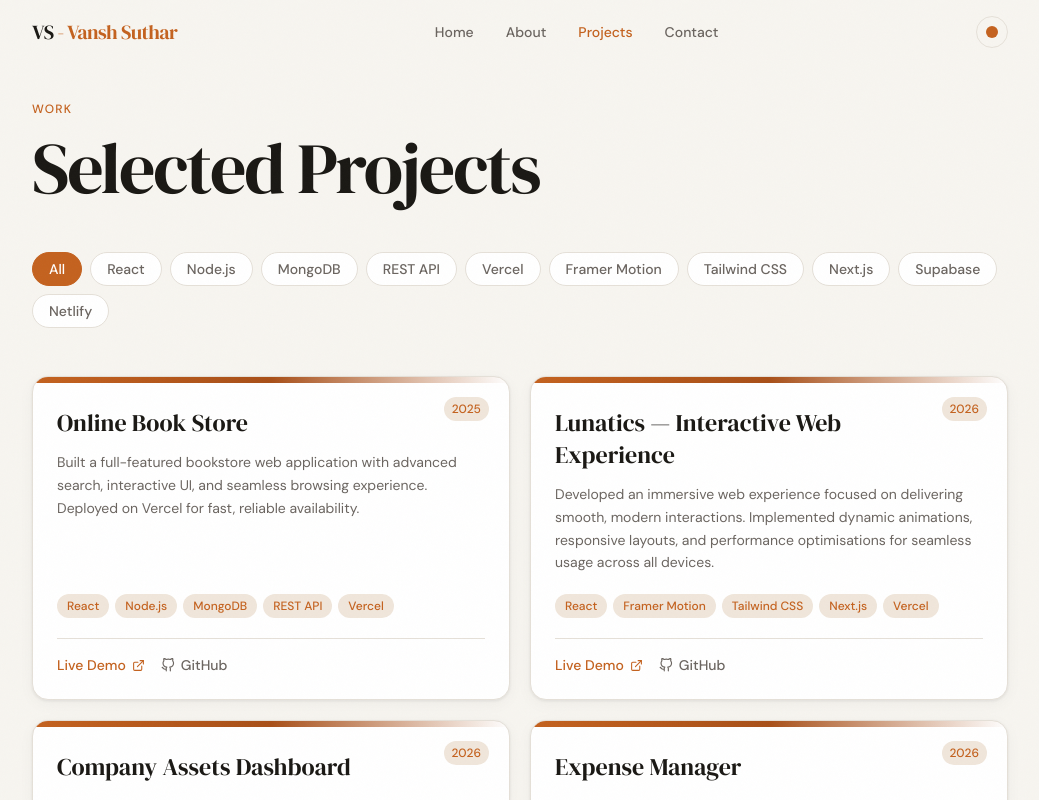
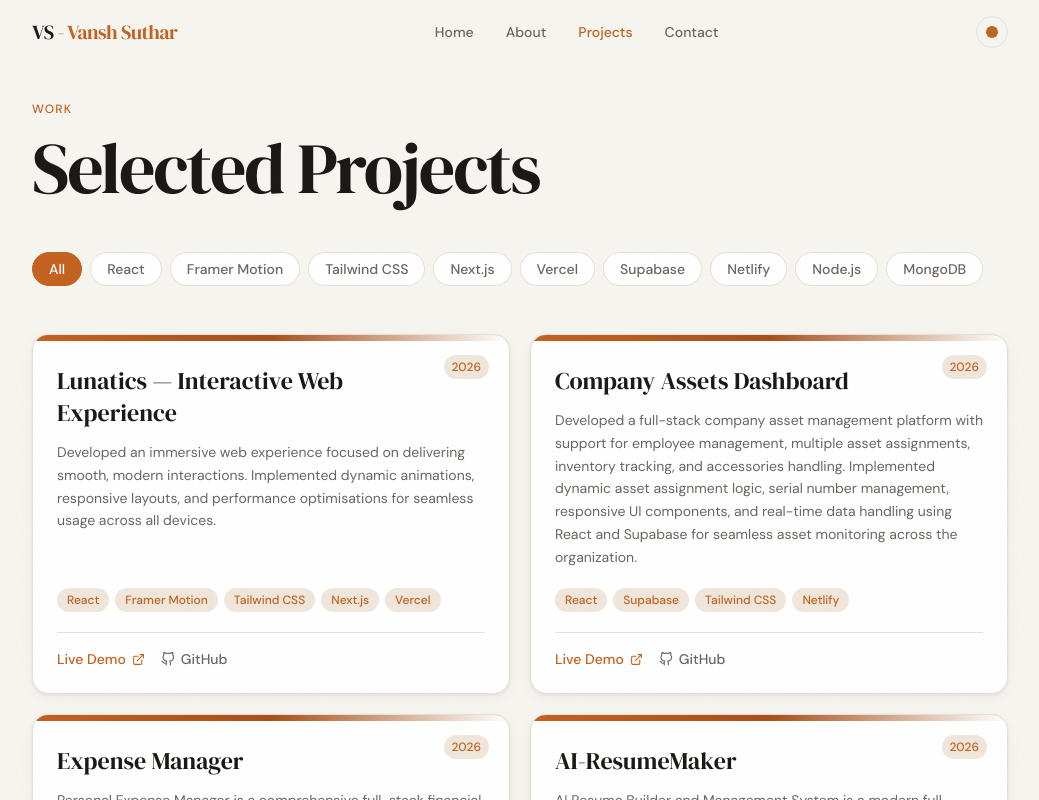
Before and after one commit to VanshSUTHAR/Personal-PortFolio, a Next.js app: page /projects in a window 1280 px wide. Shown: the top 800 px of the page, without its empty margins (120-1159 px from the left). Built offline with nearby package versions, Linux system fonts and the light colour scheme.

Commit message:
Update projects.ts

```diff
--- a/src/data/projects.ts
+++ b/src/data/projects.ts
@@ -11,19 +11,6 @@ export interface Project {
 }
 
 export const projects: Project[] = [
-  {
-    id: "online-bookstore",
-    title: "Online Book Store",
-    description:
-      "A user-friendly platform for browsing and exploring a wide collection of books with smooth navigation and search.",
-    longDescription:
-      "Built a full-featured bookstore web application with advanced search, interactive UI, and seamless browsing experience. Deployed on Vercel for fast, reliable availability.",
-    tags: ["React", "Node.js", "MongoDB", "REST API", "Vercel"],
-    url: "https://online-books-frontend.vercel.app/",
-    github: "https://github.com/VanshSUTHAR/Online-Book-Store",
-    featured: true,
-    year: "2025",
-  },
   {
     id: "lunatics",
     title: "Lunatics — Interactive Web Experience",
```
